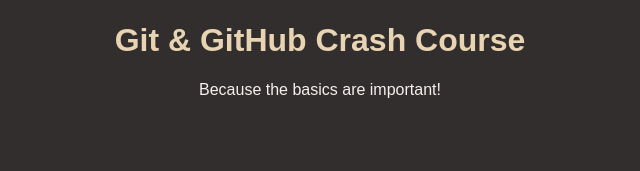
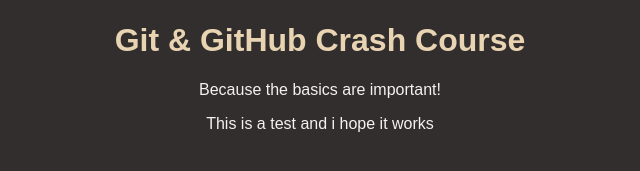
Before and after one commit to istephenmichael/Project-X, a plain HTML site: page index.html in a window 1280 px wide. Shown: the part 147-318 px from the top of the page, without its empty margins (320-960 px from the left). Drawn offline with Linux system fonts and the light colour scheme.

Commit message:
new change

```diff
--- a/index.html
+++ b/index.html
@@ -11,5 +11,6 @@
     <img id="logo" src="logo.png" alt="A logo that contains the word 'Git'" />
     <h1>Git & GitHub Crash Course</h1>
     <p>Because the basics are important!</p>
+    <p>This is a test and i hope it works</p>
   </body>
 </html>
```
